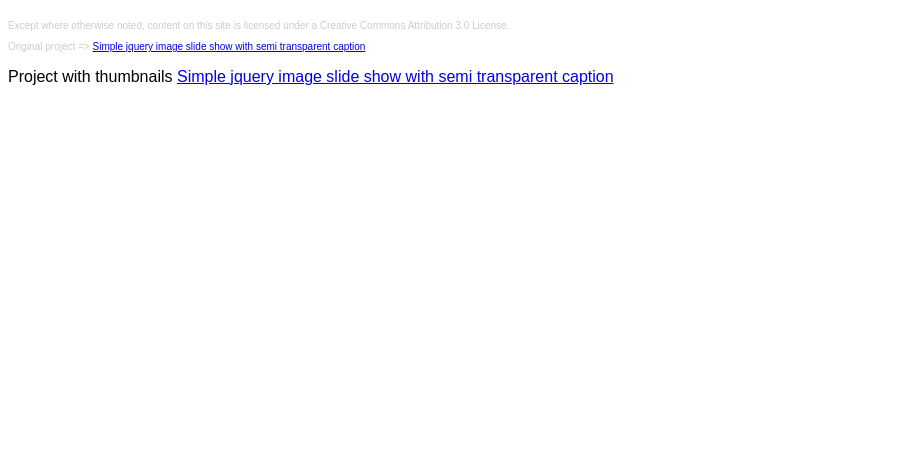
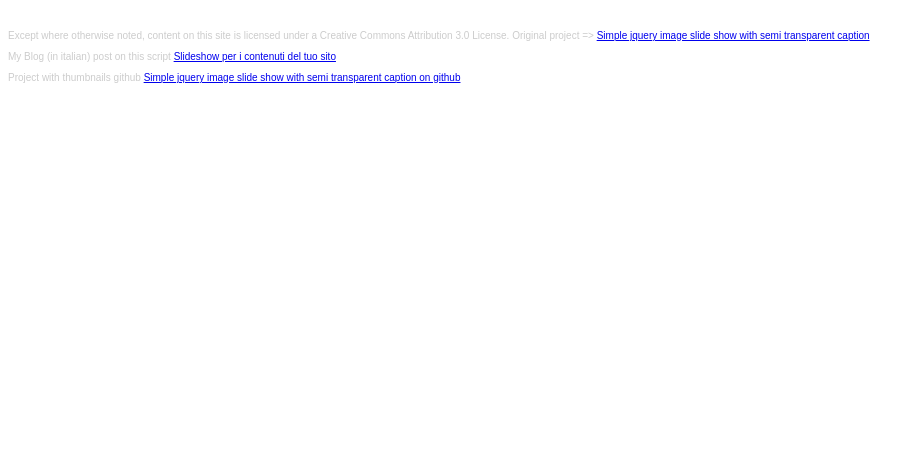
Before and after one commit to evilripper/simple-jquery-slideshow, a plain HTML site: page index.html in a window 1280 px wide. Shown: the part 346-800 px from the top of the page, without its empty margins (0-924 px from the left). Drawn offline with Linux system fonts and the light colour scheme.

Commit message:
Changed some files

```diff
--- a/index.html
+++ b/index.html
@@ -47,14 +47,19 @@
 </div>
 <div class="clear"></div>
 <br/><br/>
-<div style="font-size:10px;color:#ccc">Except where otherwise noted, content on this site is licensed under a Creative Commons Attribution 3.0 License.
+<div style="font-size:10px;color:#ccc">
 <p>
-Original project => <a href="http://www.queness.com/post/152/simple-jquery-image-slide-show-with-semi-transparent-caption">Simple jquery image slide show with semi transparent caption</a></div>
+Except where otherwise noted, content on this site is licensed under a Creative Commons Attribution 3.0 License. Original project => <a href="http://www.queness.com/post/152/simple-jquery-image-slide-show-with-semi-transparent-caption">Simple jquery image slide show with semi transparent caption</a>
 </p>
 <p>
-Project with thumbnails  <a href="http://www.queness.com/post/152/simple-jquery-image-slide-show-with-semi-transparent-caption">Simple jquery image slide show with semi transparent caption</a></div>
+My Blog (in italian) post on this script <a href=" http://www.evilripper.net/slideshow-per-i-contenuti-del-tuo-blog/">Slideshow per i contenuti del tuo sito</a>
+</p>
+<p>
+Project with thumbnails github  <a href="https://github.com/evilripper/simple-jquery-slideshow">Simple jquery image slide show with semi transparent caption on github</a>
+</p>
 
-</p>
+
+</div>
 
 </body>
 </html>
```
